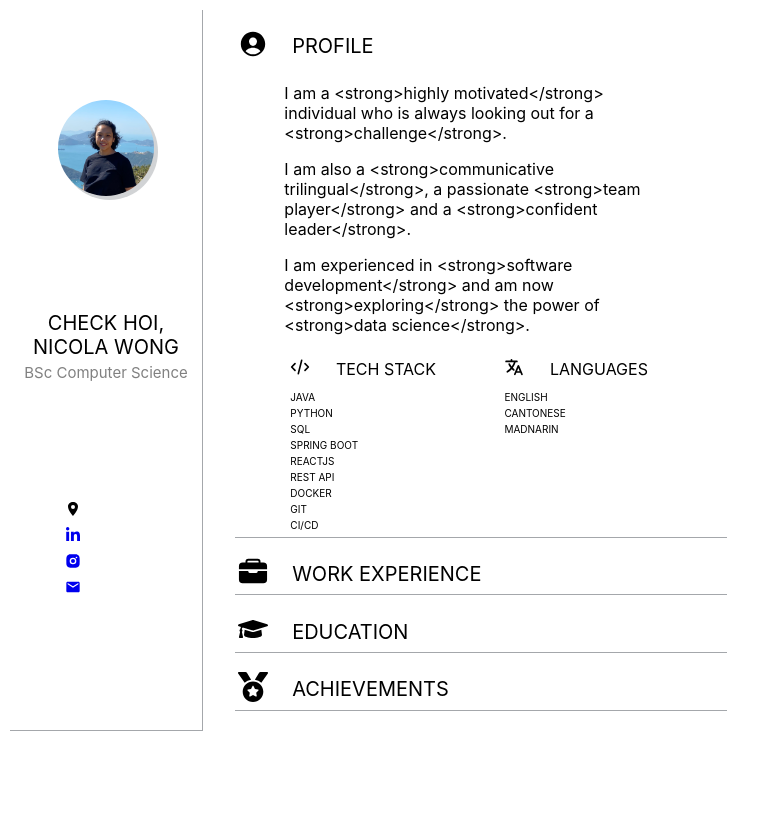
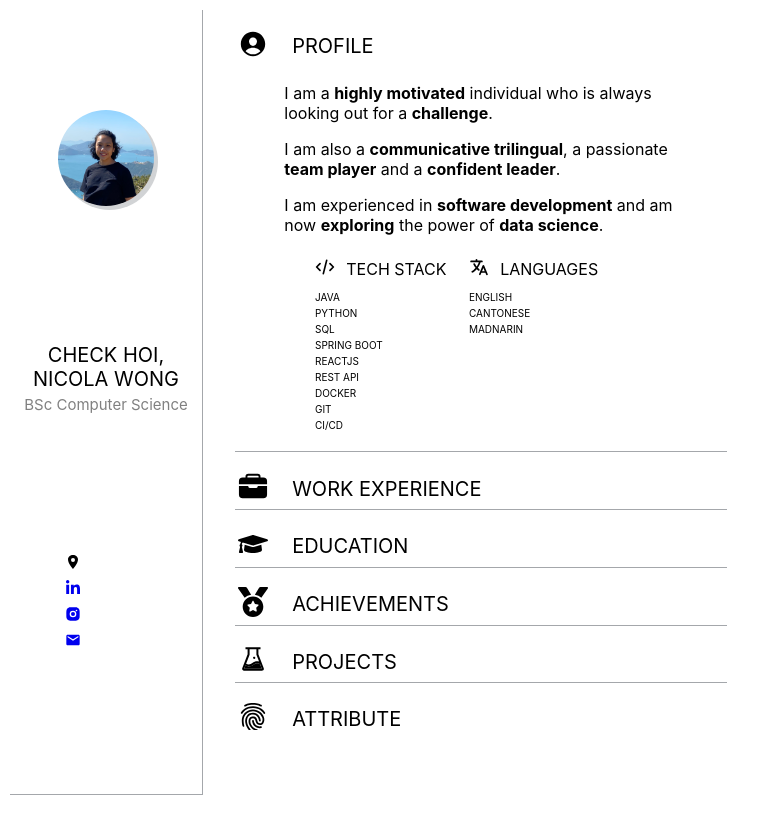
Before and after one commit to cupcakecoder/cv, a React (Create React App) app: page / in a window 768 px wide. Built offline with nearby package versions, Linux system fonts and the light colour scheme; a web font is replaced by a local one.

Commit message:
fixed boldface, spacing for skill table

```diff
--- a/src/components/content.js
+++ b/src/components/content.js
@@ -23,9 +23,9 @@ function content() {
               </tbody>
           </table>
           <div className="content">
-            <p>{context.profile1}</p>
-            <p>{context.profile2}</p>
-            <p>{context.profile3}</p>
+            <p dangerouslySetInnerHTML={{ __html: context.profile1}}/>
+            <p dangerouslySetInnerHTML={{ __html: context.profile2}}/>
+            <p dangerouslySetInnerHTML={{ __html: context.profile3}}/>
           </div>
           <table className="skill-table">
               <tbody>
@@ -35,7 +35,7 @@ function content() {
                        <tbody>
                        <tr>
                          <td width="50px"><HiOutlineCode size="20px"/></td>
-                         <td width="200px">TECH STACK</td>
+                         <td className="tech-title-column">TECH STACK</td>
                        </tr>
                        </tbody>
                    </table>
@@ -45,7 +45,7 @@ function content() {
                         <tbody>
                         <tr>
                           <td width="50px"><IoLanguage size="20px"/></td>
-                          <td width="200px">LANGUAGES</td>
+                          <td className="tech-title-column">LANGUAGES</td>
                         </tr>
                         </tbody>
                     </table>
--- a/src/components/style.css
+++ b/src/components/style.css
@@ -14,7 +14,7 @@
     flex-wrap: wrap;
   }
   .info-spacer {
-    margin-top: 10%;
+    margin-top: 20%;
     margin-left: 5%;
     margin-bottom:40%;
   }
@@ -31,7 +31,7 @@
 @media (min-width: 768px) {
   .info-box {
     width: 25%;
-    height: 90%;
+    height: 98%;
     position:fixed;
     align-items: center;
     border-right: solid 1.5px rgb(164, 167, 171);
@@ -102,7 +102,7 @@
 
 
 /*content section*/
-@media (max-width: 480px) {
+@media (max-width: 768px) {
   .content-section {
     margin-left: 28%;
     width: 70%;
@@ -111,9 +111,15 @@
     align-items: center;
     overflow: auto;
   }
-  .skill-table{
-    margin-left:5%;
+  .skill-table {
+    width:80%;
+    margin-left:10%;
+    margin-bottom:5%;
   }
+  .tech-title-column{
+    width: 200px;
+  }
+
 }
 
 @media (min-width: 768px) {
@@ -126,9 +132,15 @@
     align-items: center;
     overflow: auto;
   }
-  .skill-table{
-    margin-left:10%;
+  .skill-table {
+    width: 70%;
+    margin-left:15%;
+    margin-bottom:3%;
   }
+  .tech-title-column{
+    width: 300px;
+  }
+
 }
 
 .content-box{
@@ -136,13 +148,11 @@
   margin: 3%;
   border-bottom: solid 1.5px rgb(164, 167, 171)
 }
-
 .content{
   margin-left: 10%;
   width: 80%;
   text-align: left;
 }
-
 .box-header{
   font-size: 20px;
   vertical-align: middle
--- a/src/text/context.js
+++ b/src/text/context.js
@@ -10,9 +10,9 @@ export const context = {
     linkedinURL:encodeURIComponent("https://www.linkedin.com/in/nicola-wong1/"),
     instagram:"nicnic_cola",
     instagramURL:encodeURIComponent("https://instagram.com/nicnic_cola"),
-    profile1: "I am a <strong>highly motivated</strong> individual who is always looking out for a <strong>challenge</strong>.",
-    profile2:"I am also a <strong>communicative trilingual</strong>, a passionate <strong>team player</strong> and a <strong>confident leader</strong>.",
-    profile3:"I am experienced in <strong>software development</strong> and am now <strong>exploring</strong> the power of <strong>data science</strong>.",
+    profile1: "I am a <b>highly motivated</b> individual who is always looking out for a <b>challenge</b>.",
+    profile2:"I am also a <b>communicative trilingual</b>, a passionate <b>team player</b> and a <b>confident leader</b>.",
+    profile3:"I am experienced in <b>software development</b> and am now <b>exploring</b> the power of <b>data science</b>.",
     tech:["JAVA","PYTHON","SQL","SPRING BOOT","REACTJS", "REST API","DOCKER", "GIT","CI/CD"],
     language:["ENGLISH", "CANTONESE", "MADNARIN"],
 };
```
Also changed, not shown: 1 other file (tests, documents, lock files or other folders).
